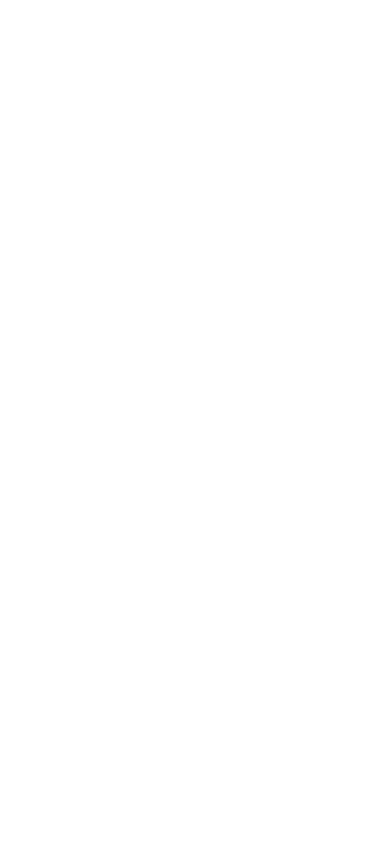
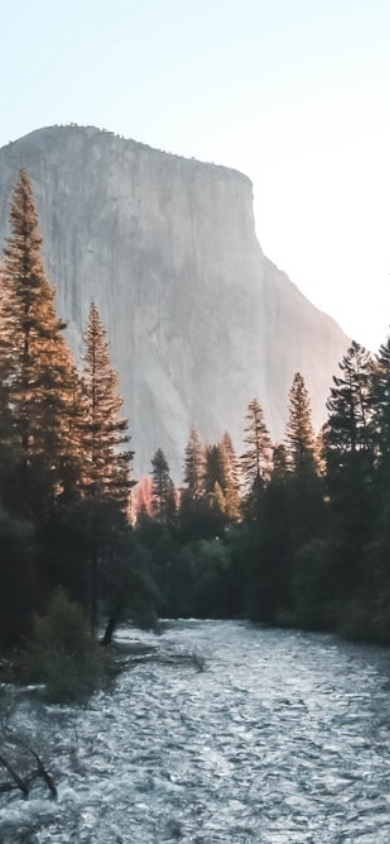
Before and after one commit to peternguyen777/fem-bitcoin-clock, a Next.js app: page / in a window 390 px wide. Built offline with nearby package versions, Linux system fonts and the light colour scheme.

Commit message:
initial commit

```diff
--- a/pages/index.js
+++ b/pages/index.js
@@ -3,7 +3,7 @@
 import { useState } from "react";
 
 export default function Home() {
-  const [day, setDay] = useState(false);
+  const [day, setDay] = useState(true);
 
   return (
     <div>
@@ -13,10 +13,10 @@
         <link rel='icon' href='/favicon-32x32.png' />
       </Head>
 
-      <main className='my-0'>
+      <main>
         {day ? (
           <>
-            <div className='relative h-full w-full overflow-hidden sm:hidden'>
+            <div className='relative h-screen w-full overflow-hidden sm:hidden'>
               <Image
                 src='/mobile/bg-image-daytime.jpg'
                 alt=''
@@ -25,7 +25,7 @@
                 quality={100}
               />
             </div>
-            <div className='relative hidden h-full w-full overflow-hidden sm:flex md:hidden'>
+            <div className='relative hidden h-screen w-full overflow-hidden sm:flex md:hidden'>
               <Image
                 src='/tablet/bg-image-daytime.jpg'
                 alt=''
@@ -46,7 +46,7 @@
           </>
         ) : (
           <>
-            <div className='relative h-full w-full overflow-hidden sm:hidden'>
+            <div className='relative h-screen w-full overflow-hidden sm:hidden'>
               <Image
                 src='/mobile/bg-image-nighttime.jpg'
                 alt=''
@@ -64,7 +64,6 @@
                 quality={100}
               />
             </div>
-
             <div className='relative hidden h-screen w-full overflow-hidden md:flex'>
               <Image
                 src='/desktop/bg-image-nighttime.jpg'
```
